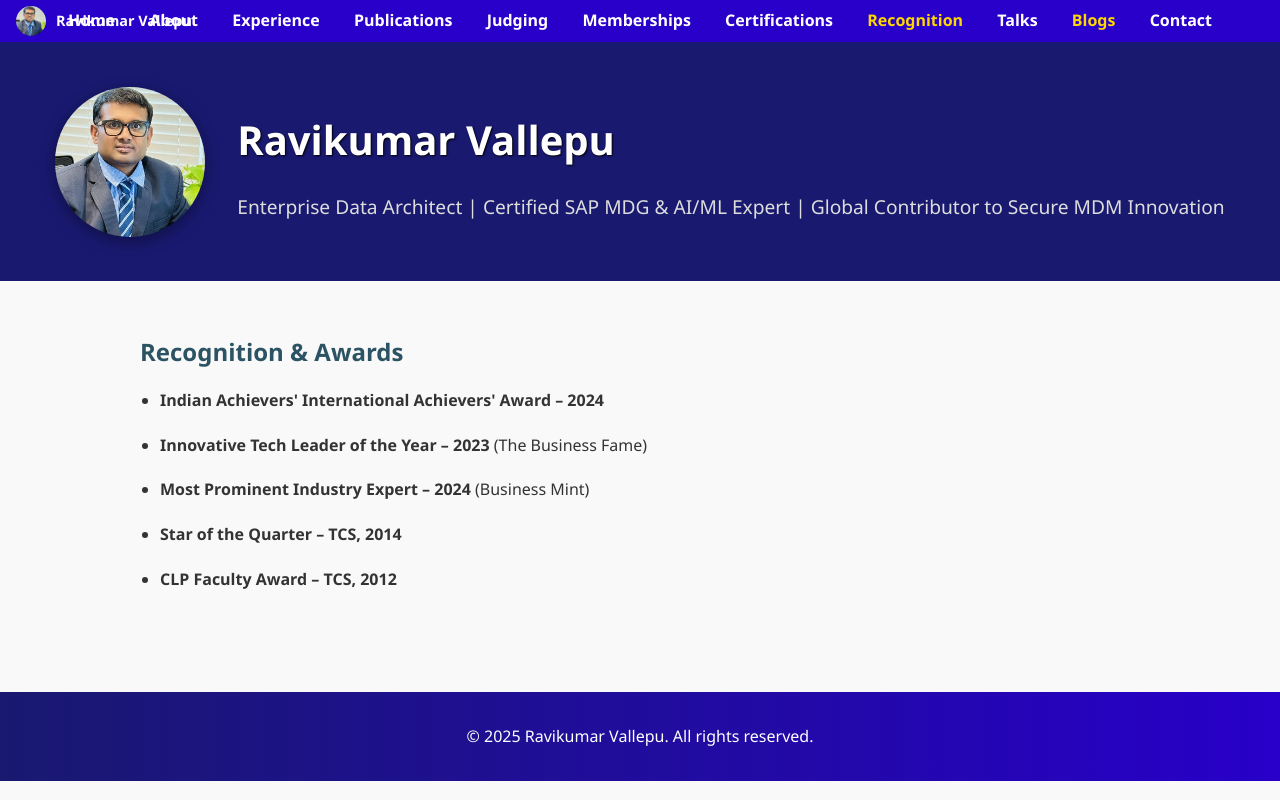
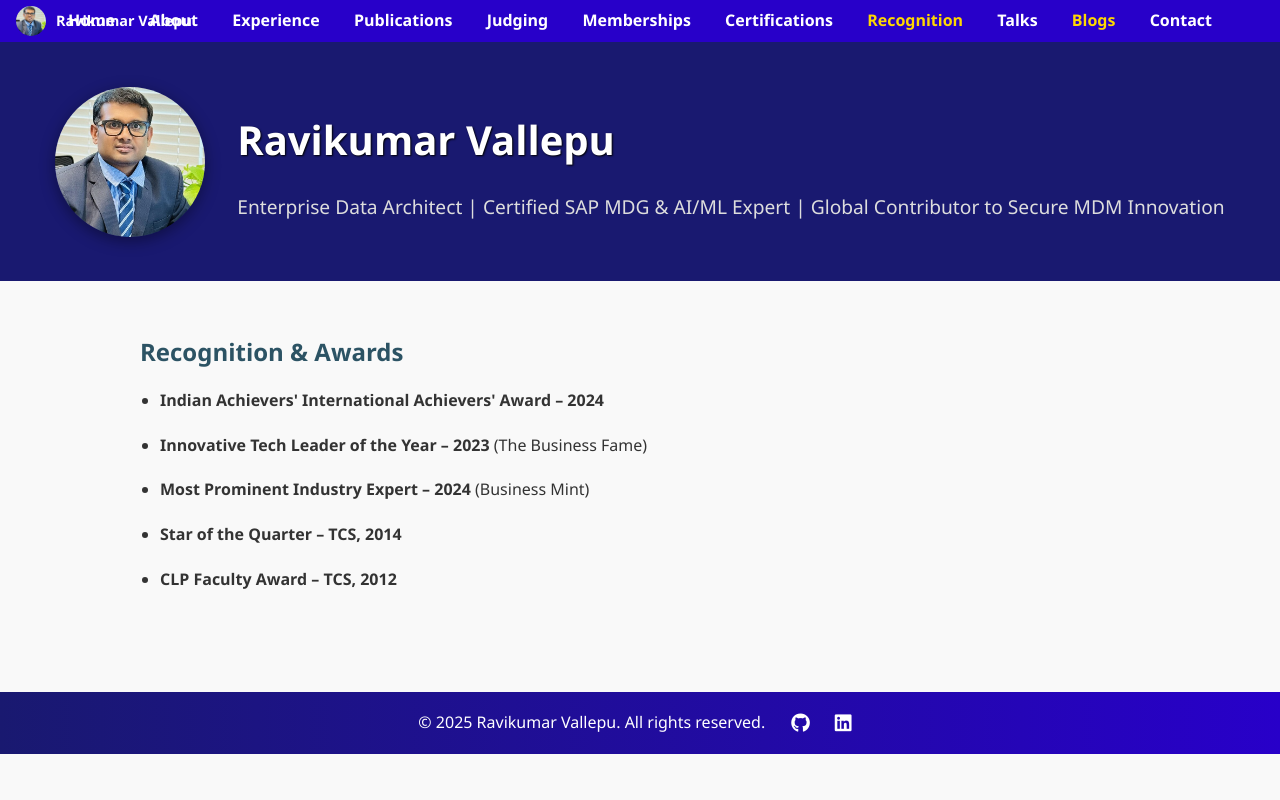
Before and after one commit to rkvallepu/rkvallepu.github.io, a plain HTML site: page recognition.html in a window 1280 px wide. Drawn offline with Linux system fonts and the light colour scheme.

Commit message:
Update recognition.html

```diff
--- a/recognition.html
+++ b/recognition.html
@@ -164,8 +164,15 @@
     </ul>
   </section>
 
-  <footer>
-    <p>&copy; 2025 Ravikumar Vallepu. All rights reserved.</p>
-  </footer>
+ <footer style="background: linear-gradient(90deg, #191970, #2800c9); color: white; text-align: center; padding: 1rem;">
+  <div style="display: flex; justify-content: center; align-items: center; flex-wrap: wrap; gap: 1rem;">
+    <p style="margin: 0;">&copy; 2025 Ravikumar Vallepu. All rights reserved.</p>
+    <div class="social-icons" style="font-size: 1.2rem;">
+      <a href="https://github.com/rkvallepu" target="_blank" style="color: white; margin: 0 10px;"><i class="fab fa-github"></i></a>
+      <a href="https://www.linkedin.com/in/rkvallepu/" target="_blank" style="color: white; margin: 0 10px;"><i class="fab fa-linkedin"></i></a>
+    </div>
+  </div>
+</footer>
+
 </body>
 </html>
```
